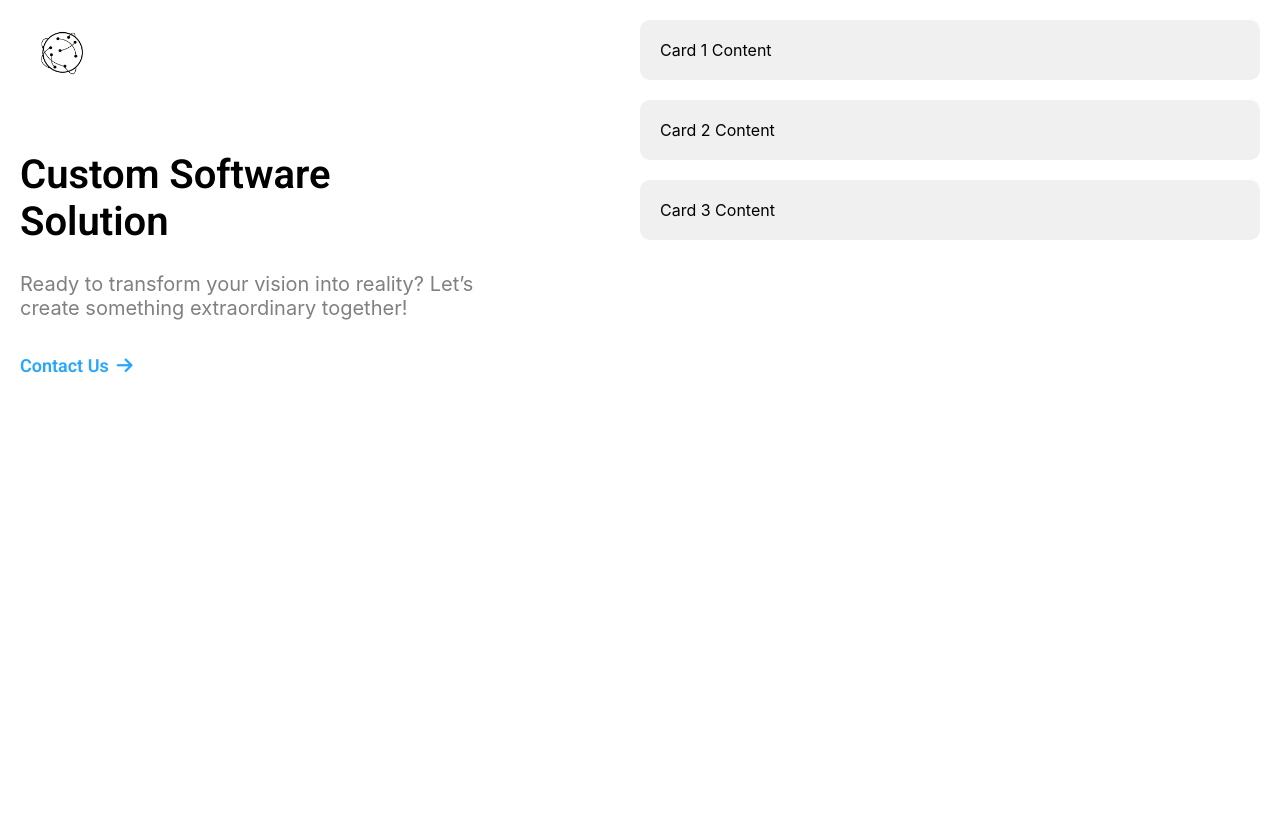
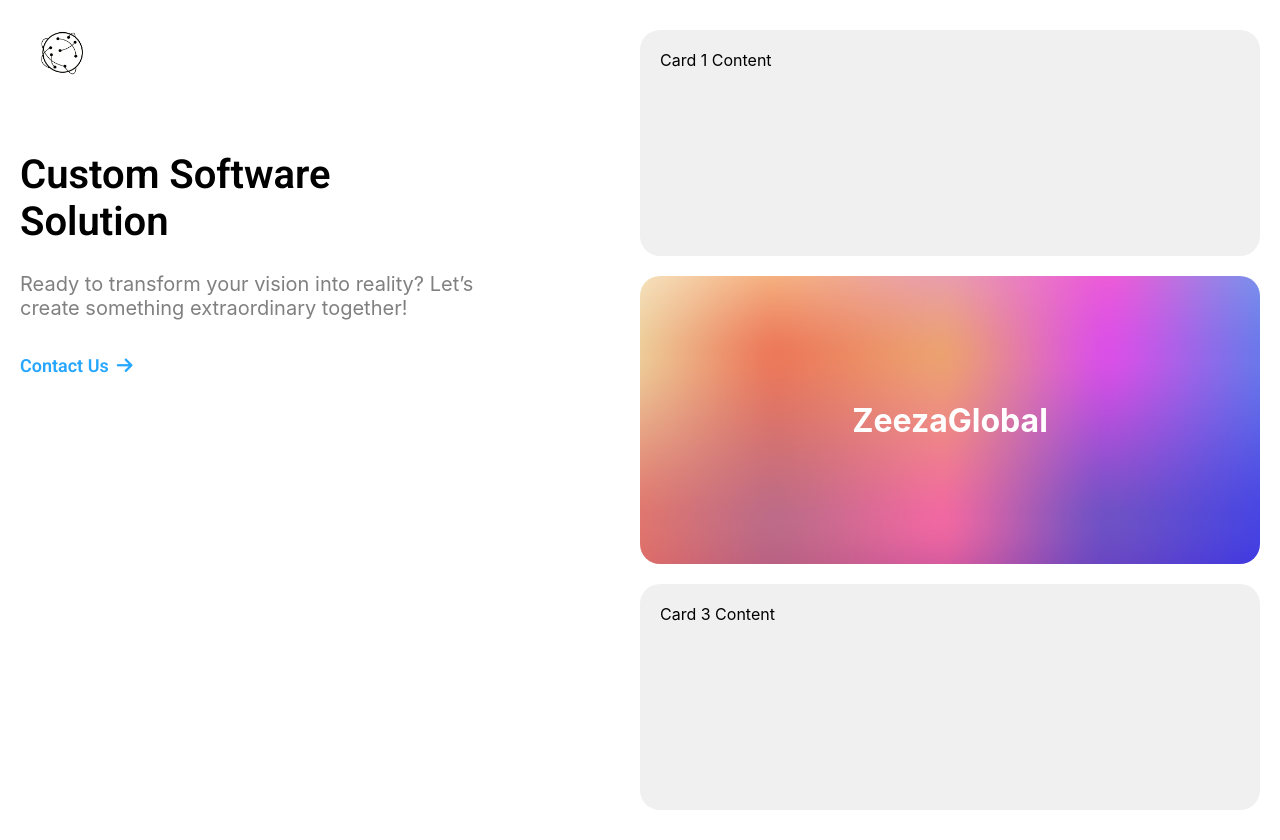
Before and after one commit to zeezaglobal/zeeza-home, a React (Create React App) app: page / in a window 1280 px wide. Before the commit the page ends 800 px from the top, so only its background shows below. Built offline with nearby package versions, Linux system fonts and the light colour scheme.

Commit message:
color added

```diff
--- a/src/pages/Home.css
+++ b/src/pages/Home.css
@@ -49,18 +49,37 @@
     transform: translateX(5px);
   }
 
+  .right-section {
+    display: flex;
+    width: 50%;
+    flex-direction: column; /* Stacks cards vertically */
+    height: 100vh; /* Ensures full height of the container */
+  }
 
+  .card {
+    flex-grow: 1; /* Allow cards to grow and fill the available space */
+    margin: 10px 0;
+    padding: 20px;
+    background-color: #f0f0f0;
+    border-radius: 20px;
+  }
 
-.right-section {
-  width: 50%;
-  display: flex;
-  flex-direction: column;
-  gap: 20px;
-}
+  .card.two {
+    display: flex;
+    justify-content: center;
+    align-items: center;
+    text-align: center;
 
-.card {
-  background-color: #f0f0f0;
-  border-radius: 10px;
-  padding: 20px;
+    height: auto;
 
-}
+    background-image: url('../img/color-bg.png'); /* Set the background image */
+    background-size: cover; /* Ensures the image covers the entire card */
+    background-position: center; /* Centers the background image */
+    background-repeat: no-repeat;
+
+    /* Let the content define the height */
+  }
+  .zeezaHeading{
+    color: white;
+    size: 50px;
+  }
--- a/src/pages/Home.js
+++ b/src/pages/Home.js
@@ -19,9 +19,11 @@ const Home = () => {
 
 
       <div className="right-section">
-        <div className="card">Card 1 Content</div>
-        <div className="card">Card 2 Content</div>
-        <div className="card">Card 3 Content</div>
+        <div className="card one">Card 1 Content</div>
+        <div className="card two">
+            <h1 className="zeezaHeading">ZeezaGlobal</h1>
+            </div>
+        <div className="card three">Card 3 Content</div>
       </div>
     </div>
   );
```
Also changed, not shown: src/img/color-bg.png (added).
